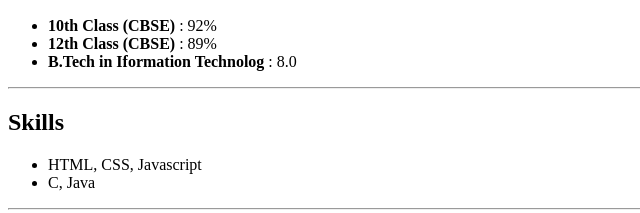
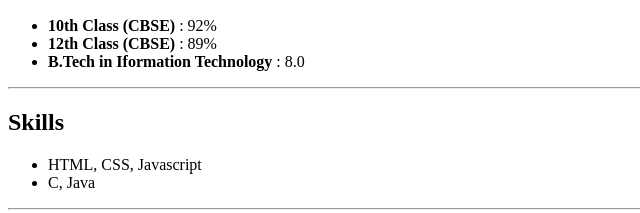
Before and after one commit to Utkarshuy-07/practice, a plain HTML site: page INDEX.HTML in a window 1280 px wide. Shown: the part 278-491 px from the top of the page, 0-640 px from the left. Drawn offline with Linux system fonts and the light colour scheme.

Commit message:
updated index.html

```diff
--- a/INDEX.HTML
+++ b/INDEX.HTML
@@ -16,7 +16,7 @@
     <ul>
         <li><b>10th Class (CBSE)</b> : 92%</li>
         <li><b>12th Class (CBSE)</b> : 89%</li>
-        <li><b>B.Tech in Iformation Technolog</b> : 8.0</li>
+        <li><b>B.Tech in Iformation Technology</b> : 8.0</li>
     </ul>
     <hr>
 
```
